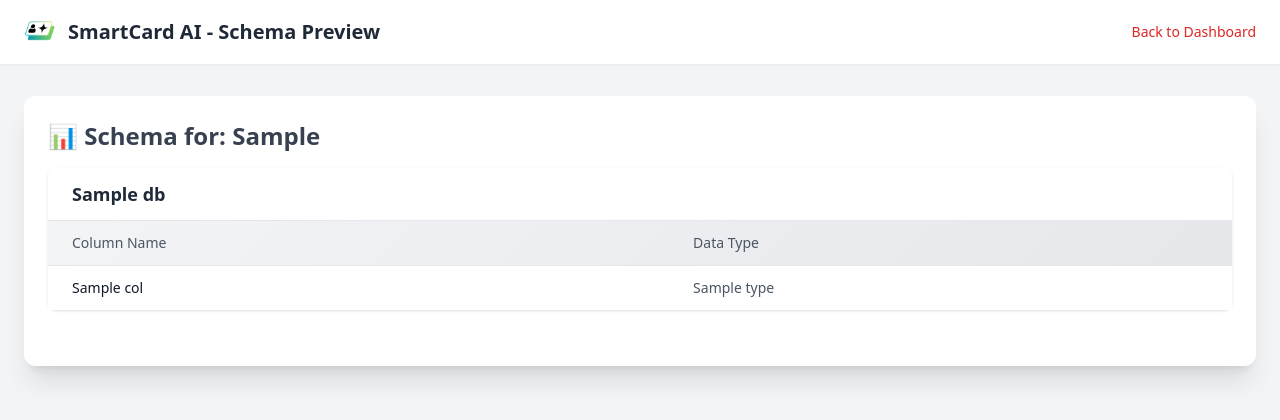
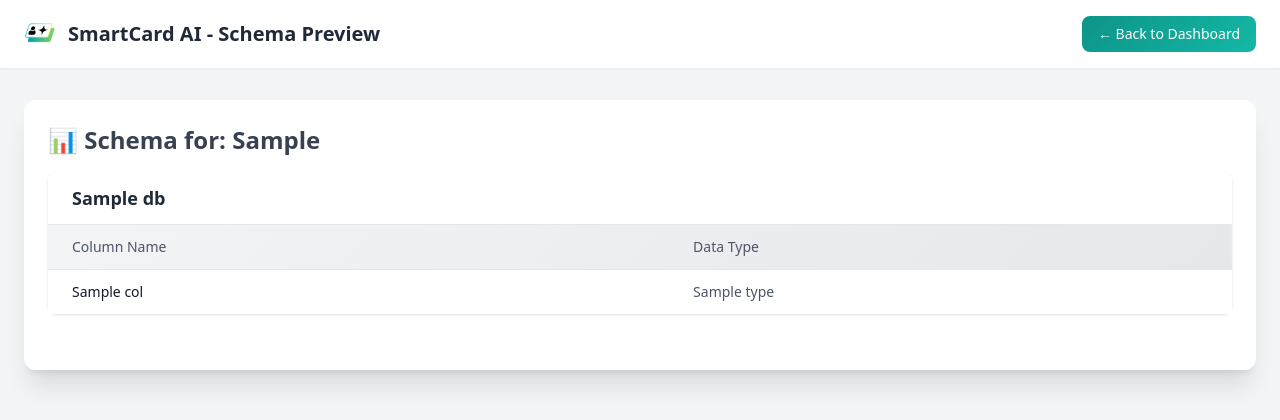
Before and after one commit to chriz-ty/smartcard-cloud, a Flask app: template templates/preview_mysql.html in a window 1280 px wide. Shown: the top 420 px of the page. Run offline with Flask 3, Linux system fonts and the light colour scheme; the template is opened without the code that fills it: most values are stand-ins (such as "Sample title", 1, 10 or a date in 2020); some libraries are stand-ins or nearby versions.

Commit message:
Update preview_mysql.html

```diff
--- a/templates/preview_mysql.html
+++ b/templates/preview_mysql.html
@@ -27,7 +27,10 @@
                 <img src="{{ url_for('static', filename='assets/smlogo.png') }}" alt="logo" class="w-8 h-8">
                 <h1 class="text-xl font-semibold text-gray-800">SmartCard AI - Schema Preview</h1>
             </div>
-            <a href="/dashboard" class="text-sm text-red-600 hover:text-red-800">Back to Dashboard</a>
+            <a href="/" class="back-btn px-4 py-2 text-white text-sm font-medium rounded-lg transition-all duration-200">
+                ← Back to Dashboard
+            </a>
+
         </div>
     </header>
 
```
